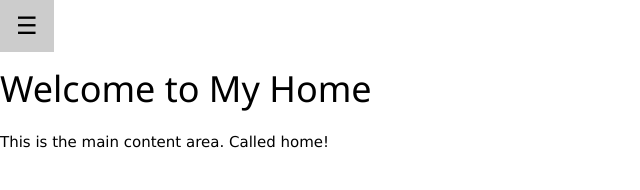
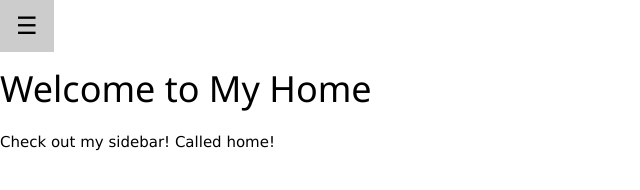
Before and after one commit to Theleafboy/home-website, a plain HTML site: page index.html in a window 1280 px wide. Shown: the full height of the page, 0-640 px from the left. Drawn offline with nearby package versions, Linux system fonts and the light colour scheme.

Commit message:
Update index.html

```diff
--- a/index.html
+++ b/index.html
@@ -28,7 +28,7 @@
 <div id="main" class="content">
     <button class="w3-button w3-white w3-xlarge" onclick="w3_open()">☰</button>
     <h1>Welcome to My Home</h1>
-    <p>This is the main content area. Called home!</p>
+    <p>Check out my sidebar! Called home!</p>
 </div>
 
 <script>
```
